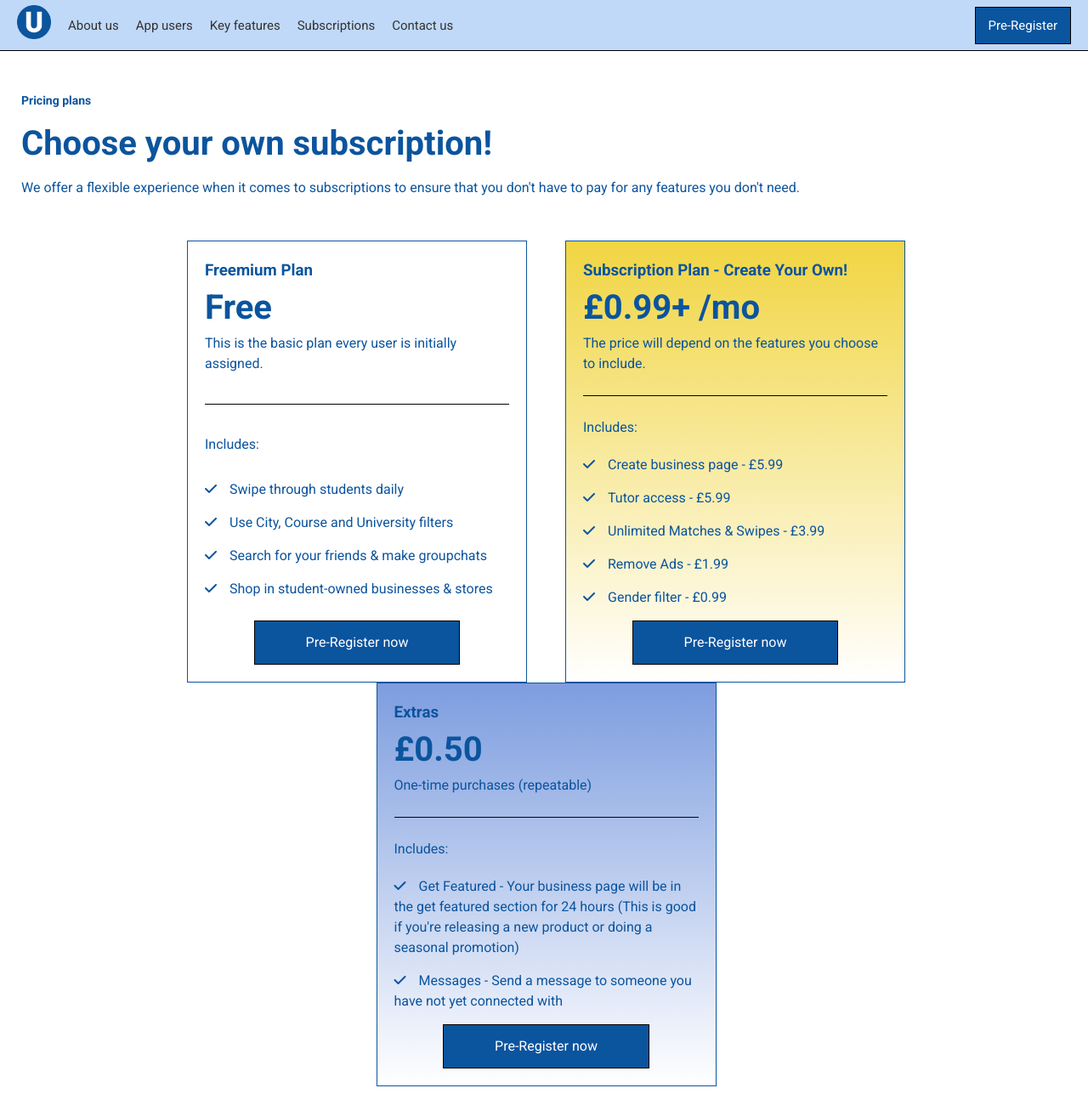
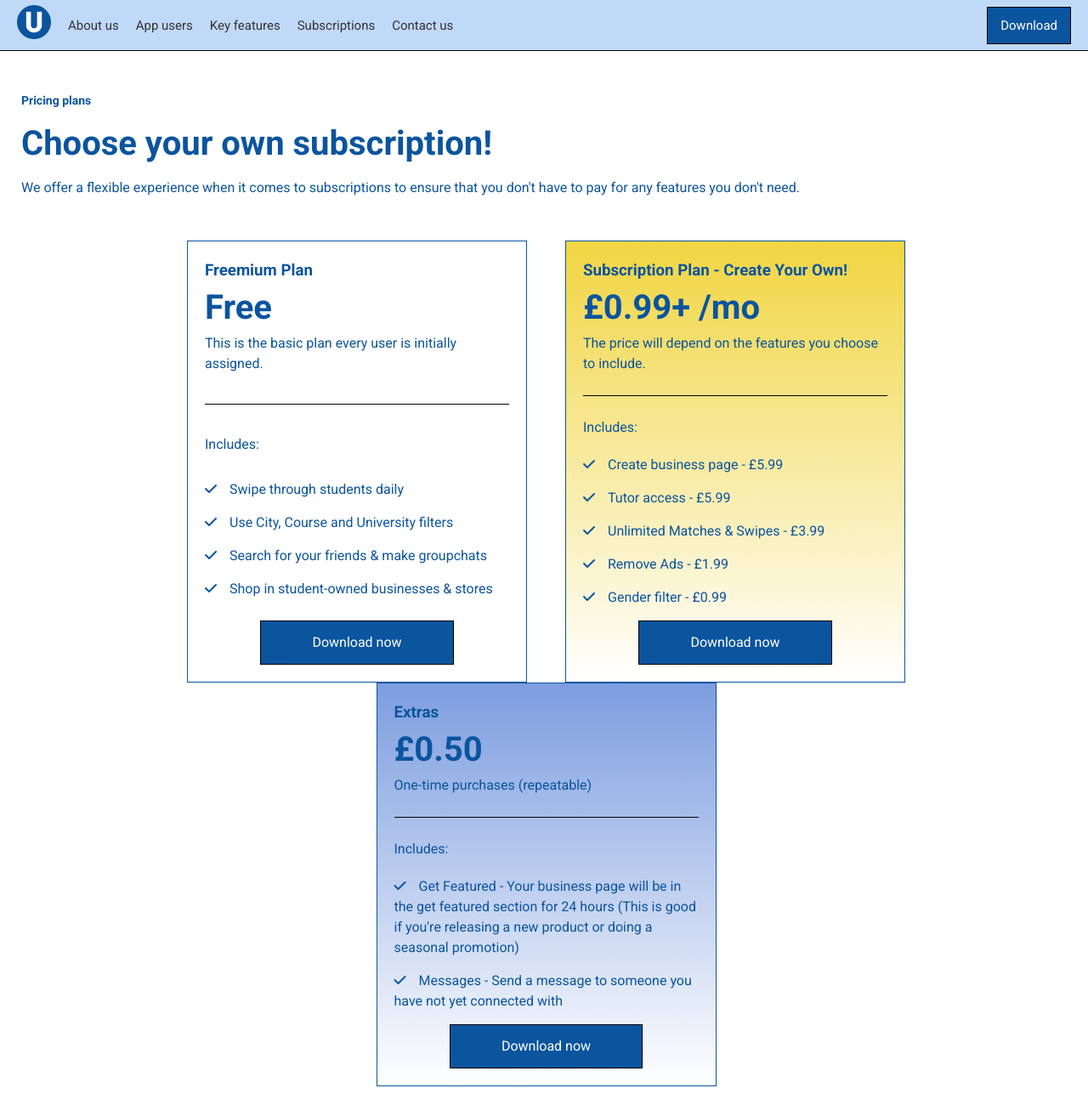
Before and after one commit to unifiedtsn4568/Unified-Website, a plain HTML site: page public/subscriptions.html in a window 1280 px wide. Shown: the top 1300 px of the page at 85% size. Drawn offline with Linux system fonts and the light colour scheme.

Commit message:
Changing pre-register links to download links

```diff
--- a/public/subscriptions.html
+++ b/public/subscriptions.html
@@ -24,7 +24,7 @@
           <li><a href="./contact.html">Contact us</a></li>
         </ul>
         <div class="register-button">
-          <a href="https://forms.fillout.com/t/5iPqexvYsCus" target="_blank">Pre-Register</a>
+          <a href="https://linktr.ee/unifiedtsn?fbclid=PAAaZf7dQSvFZycg1DWPsOApouerSJl4yrlbSWKWraYYHokTOd5bqPXJnsljc_aem_AR5r0gmlZl3Oz8nF1a0_ClJhPMK8BS4boMOOcx1CWP6MuTImuNpjUvQYUA_4xR1cFZk" target="_blank">Download</a>
         </div>
     </nav>
 
@@ -54,7 +54,7 @@
                   <li><i class="fas fa-check"></i>Shop in student-owned businesses & stores</li>
               </ul>
               <div class="cta-button">
-                  <a href="https://forms.fillout.com/t/5iPqexvYsCus" target="_blank" class="get-started-button">Pre-Register now</a>
+                  <a href="https://linktr.ee/unifiedtsn?fbclid=PAAaZf7dQSvFZycg1DWPsOApouerSJl4yrlbSWKWraYYHokTOd5bqPXJnsljc_aem_AR5r0gmlZl3Oz8nF1a0_ClJhPMK8BS4boMOOcx1CWP6MuTImuNpjUvQYUA_4xR1cFZk" target="_blank" class="get-started-button">Download now</a>
               </div>
           </div>
 
@@ -75,7 +75,7 @@
                   <!-- <li><i class="fas fa-check"></i>Unified package (contains all)</li> -->
               </ul>
               <div class="cta-button">
-                  <a href="https://forms.fillout.com/t/5iPqexvYsCus" target="_blank" class="get-started-button">Pre-Register now</a>
+                  <a href="https://linktr.ee/unifiedtsn?fbclid=PAAaZf7dQSvFZycg1DWPsOApouerSJl4yrlbSWKWraYYHokTOd5bqPXJnsljc_aem_AR5r0gmlZl3Oz8nF1a0_ClJhPMK8BS4boMOOcx1CWP6MuTImuNpjUvQYUA_4xR1cFZk" target="_blank" class="get-started-button">Download now</a>
               </div>
           </div>
 
@@ -92,7 +92,7 @@
                   <li><i class="fas fa-check"></i>Messages - Send a message to someone you have not yet connected with</li>
               </ul>
               <div class="cta-button">
-                  <a href="https://forms.fillout.com/t/5iPqexvYsCus" target="_blank" class="get-started-button">Pre-Register now</a>
+                  <a href="https://linktr.ee/unifiedtsn?fbclid=PAAaZf7dQSvFZycg1DWPsOApouerSJl4yrlbSWKWraYYHokTOd5bqPXJnsljc_aem_AR5r0gmlZl3Oz8nF1a0_ClJhPMK8BS4boMOOcx1CWP6MuTImuNpjUvQYUA_4xR1cFZk" target="_blank" class="get-started-button">Download now</a>
               </div>
           </div>
       </div>
@@ -123,7 +123,7 @@
             <h3 class="footer-heading">The App</h3>
             <ul class="footer-links">
               <li><a href="./key-features.html">Key features</a></li>
-              <li><a href="https://forms.fillout.com/t/5iPqexvYsCus" target="_blank">Pre-register</a></li>
+              <li><a href="https://linktr.ee/unifiedtsn?fbclid=PAAaZf7dQSvFZycg1DWPsOApouerSJl4yrlbSWKWraYYHokTOd5bqPXJnsljc_aem_AR5r0gmlZl3Oz8nF1a0_ClJhPMK8BS4boMOOcx1CWP6MuTImuNpjUvQYUA_4xR1cFZk" target="_blank">Download</a></li>
             </ul>
           </div>
           <div class="footer-section">
```
Also changed, not shown: public/about.html (+2 -2 lines), public/advertise.html (+2 -2 lines), public/contact.html (+2 -2 lines), public/faq.html (+2 -2 lines), public/index.html (+3 -3 lines), public/key-features.html (+2 -2 lines), public/privacy.html (+3 -3 lines), public/terms.html (+3 -3 lines), public/users.html (+2 -2 lines).
